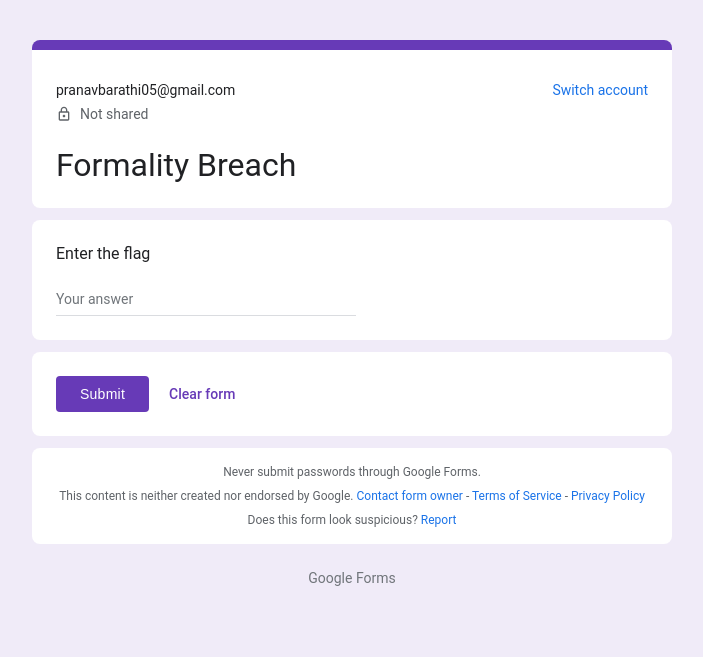
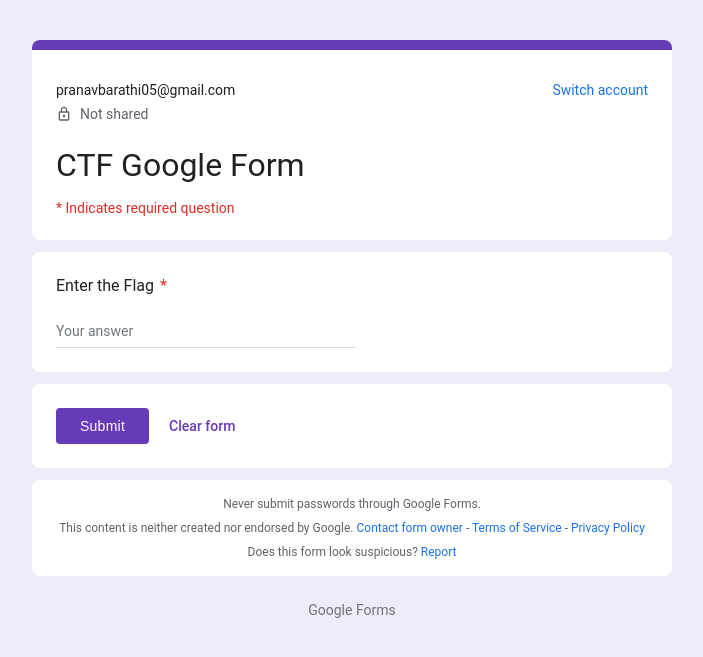
Before and after one commit to Pranavbarathi05/CTFchalls2026, a Flask app: page /forms/d/1/viewform in a window 1280 px wide. Shown: the top 657 px of the page, without its empty margins (288-991 px from the left). Run offline with Flask 3, Linux system fonts and the light colour scheme.

Commit message:
updated and tested formality breach

```diff
--- a/Misc/Formality breach/app.py
+++ b/Misc/Formality breach/app.py
@@ -24,12 +24,20 @@
 @app.route('/forms/d/<form_id>/formResponse', methods=['POST'])
 def form_response(form_id):
     """Handle form submission"""
+    # Validate the flag
+    submitted_flag = request.form.get('entry.1234567890', '').strip()
+    correct_flag = 'DSCCTF{4n4ly71c5_3xp053d_2026}'
+
+    if submitted_flag != correct_flag:
+        # Redirect back to form with error (handled by client-side JS)
+        return redirect(f'/forms/d/{form_id}/viewform')
+
     # Generate a fake response ID
     response_id = str(uuid.uuid4())
 
     # Store response in memory (will be lost on restart)
     responses[response_id] = {
-        'flag': request.form.get('entry.1234567890', '')
+        'flag': submitted_flag
     }
 
     # Store response ID in session
--- a/Misc/Formality breach/templates/form.html
+++ b/Misc/Formality breach/templates/form.html
@@ -57,7 +57,13 @@
             font-size: 32px;
             font-weight: 400;
             color: #202124;
-            margin: 0;
+            margin: 0 0 16px 0;
+        }
+
+        .required-indicator {
+            color: #d93025;
+            font-size: 14px;
+            margin-top: 8px;
         }
 
         .question-card {
@@ -71,6 +77,28 @@
             font-size: 16px;
             color: #202124;
             margin-bottom: 20px;
+        }
+
+        .required-mark {
+            color: #d93025;
+            margin-left: 2px;
+        }
+
+        .error-message {
+            display: flex;
+            align-items: center;
+            gap: 8px;
+            color: #d93025;
+            font-size: 12px;
+            margin-top: 8px;
+        }
+
+        .error-message svg {
+            flex-shrink: 0;
+        }
+
+        .error-border {
+            border-bottom: 2px solid #d93025 !important;
         }
 
         .short-answer {
@@ -198,13 +226,18 @@
                 <svg width="16" height="16" viewBox="0 0 24 24" fill="#5f6368"><path d="M18 8h-1V6c0-2.76-2.24-5-5-5S7 3.24 7 6v2H6c-1.1 0-2 .9-2 2v10c0 1.1.9 2 2 2h12c1.1 0 2-.9 2-2V10c0-1.1-.9-2-2-2zM9 6c0-1.66 1.34-3 3-3s3 1.34 3 3v2H9V6zm9 14H6V10h12v10zm-6-3c1.1 0 2-.9 2-2s-.9-2-2-2-2 .9-2 2 .9 2 2 2z"/></svg>
                 <span>Not shared</span>
             </div>
-            <h1 class="form-title">Formality Breach</h1>
+            <h1 class="form-title">CTF Google Form</h1>
+            <div class="required-indicator">* Indicates required question</div>
         </div>
 
-        <form action="/forms/d/{{ form_id }}/formResponse" method="POST">
+        <form action="/forms/d/{{ form_id }}/formResponse" method="POST" id="ctfForm">
             <div class="question-card">
-                <div class="question-text">Enter the flag</div>
-                <input type="text" name="entry.1234567890" class="short-answer" placeholder="Your answer" required>
+                <div class="question-text">Enter the Flag <span class="required-mark">*</span></div>
+                <input type="text" name="entry.1234567890" id="flagInput" class="short-answer" placeholder="Your answer" required>
+                <div class="error-message" id="errorMessage" style="display: none;">
+                    <svg width="16" height="16" viewBox="0 0 16 16" fill="#d93025"><path d="M8 1.5C4.41 1.5 1.5 4.41 1.5 8s2.91 6.5 6.5 6.5 6.5-2.91 6.5-6.5-2.91-6.5-6.5-6.5zM8 13c-2.76 0-5-2.24-5-5s2.24-5 5-5 5 2.24 5 5-2.24 5-5 5zm.5-8H7.5v4h1V5zm0 5H7.5v1h1v-1z"/></svg>
+                    Invalid flag!
+                </div>
             </div>
 
             <div class="button-container">
@@ -230,5 +263,33 @@
             <span class="forms-text">Google Forms</span>
         </div>
     </div>
+
+    <script>
+        const correctFlag = 'DSCCTF{4n4ly71c5_3xp053d_2026}';
+        const form = document.getElementById('ctfForm');
+        const flagInput = document.getElementById('flagInput');
+        const errorMessage = document.getElementById('errorMessage');
+
+        form.addEventListener('submit', function(e) {
+            const inputValue = flagInput.value.trim();
+
+            if (inputValue !== correctFlag) {
+                e.preventDefault();
+                flagInput.classList.add('error-border');
+                errorMessage.style.display = 'flex';
+                return false;
+            }
+
+            // Clear errors if validation passes
+            flagInput.classList.remove('error-border');
+            errorMessage.style.display = 'none';
+        });
+
+        // Clear error on input
+        flagInput.addEventListener('input', function() {
+            flagInput.classList.remove('error-border');
+            errorMessage.style.display = 'none';
+        });
+    </script>
 </body>
 </html>
```
